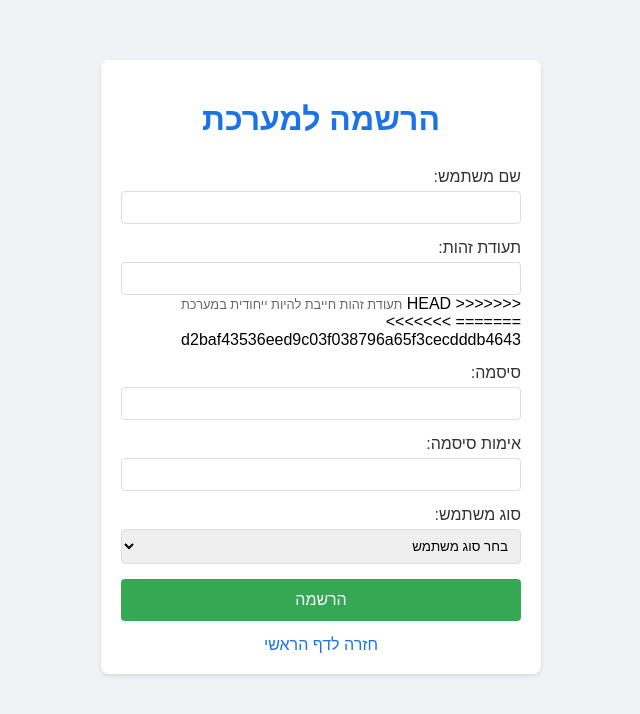
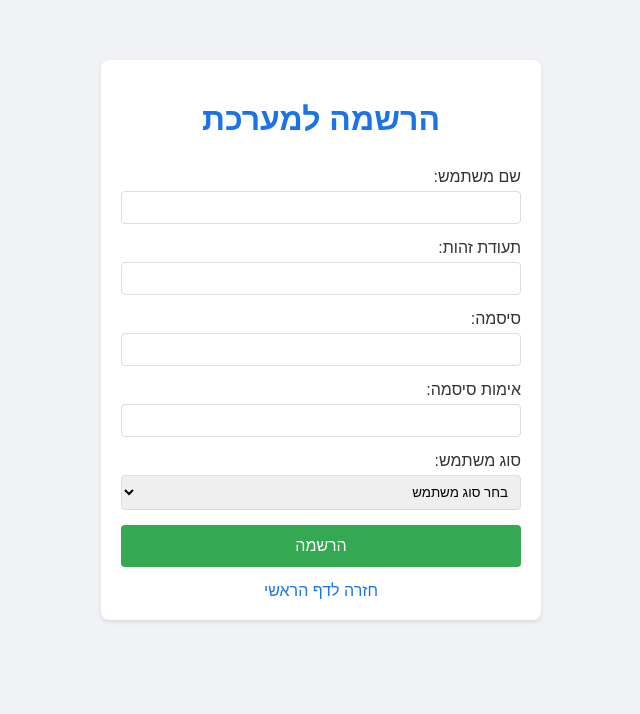
Before and after one commit to Ron12Rom1/Hackaton-project, a FastAPI app: page /register in a window 1280 px wide. Shown: the top 714 px of the page, without its empty margins (319-959 px from the left). Run offline with FastAPI, Linux system fonts and the light colour scheme.

Commit message:
we idiots

```diff
--- a/templates/login.html
+++ b/templates/login.html
@@ -84,10 +84,7 @@
             <div class="form-group">
                 <label for="id_number">תעודת זהות:</label>
                 <input type="text" id="id_number" name="id_number" pattern="[0-9]{9}" maxlength="9" required>
-<<<<<<< HEAD
                 <small style="color: #666; font-size: 0.8em;">חובה להזין את תעודת הזהות המדויקת</small>
-=======
->>>>>>> d2baf43536eed9c03f038796a65f3cecdddb4643
             </div>
             <div class="form-group">
                 <label for="password">סיסמה:</label>
--- a/templates/register.html
+++ b/templates/register.html
@@ -83,10 +83,6 @@
             <div class="form-group">
                 <label for="id_number">תעודת זהות:</label>
                 <input type="text" id="id_number" name="id_number" pattern="[0-9]{9}" maxlength="9" required>
-<<<<<<< HEAD
-                <small style="color: #666; font-size: 0.8em;">תעודת זהות חייבת להיות ייחודית במערכת</small>
-=======
->>>>>>> d2baf43536eed9c03f038796a65f3cecdddb4643
             </div>
             <div class="form-group">
                 <label for="password">סיסמה:</label>
```
